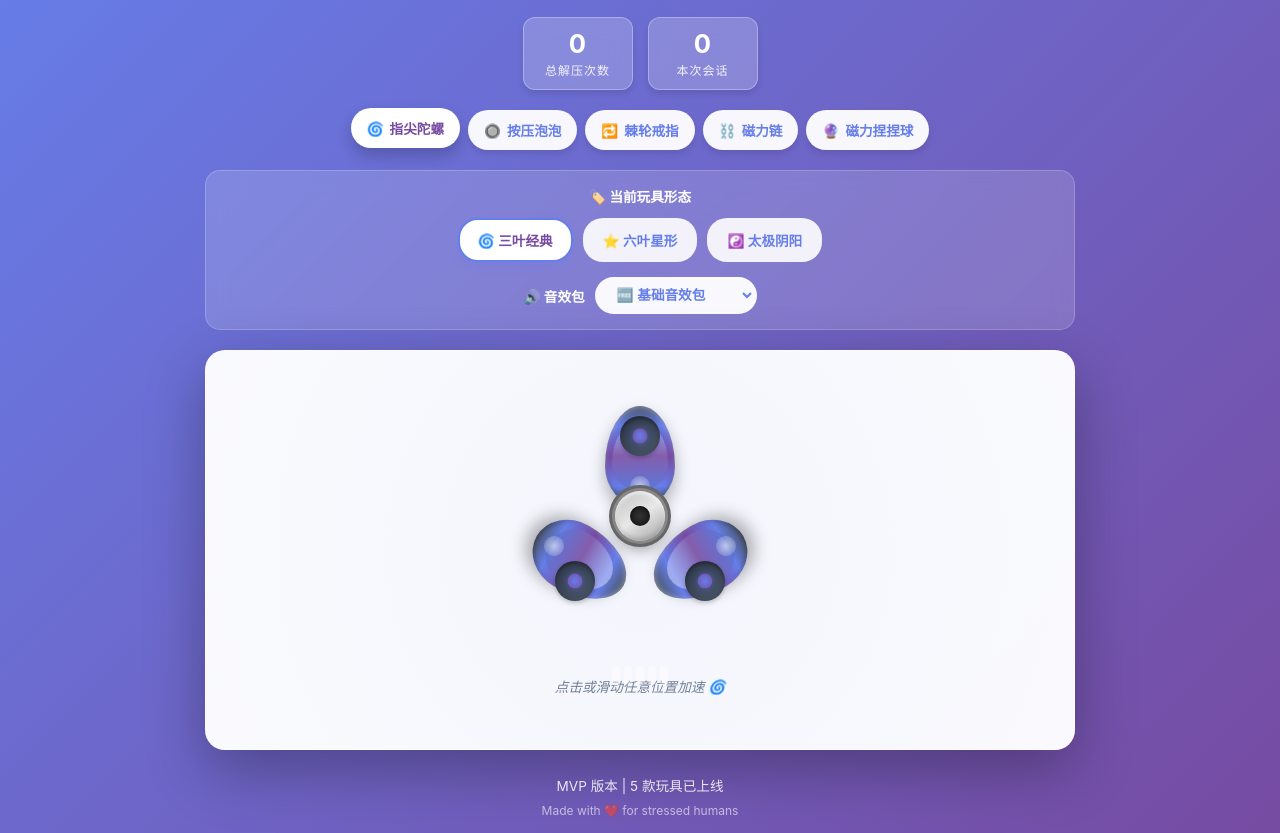
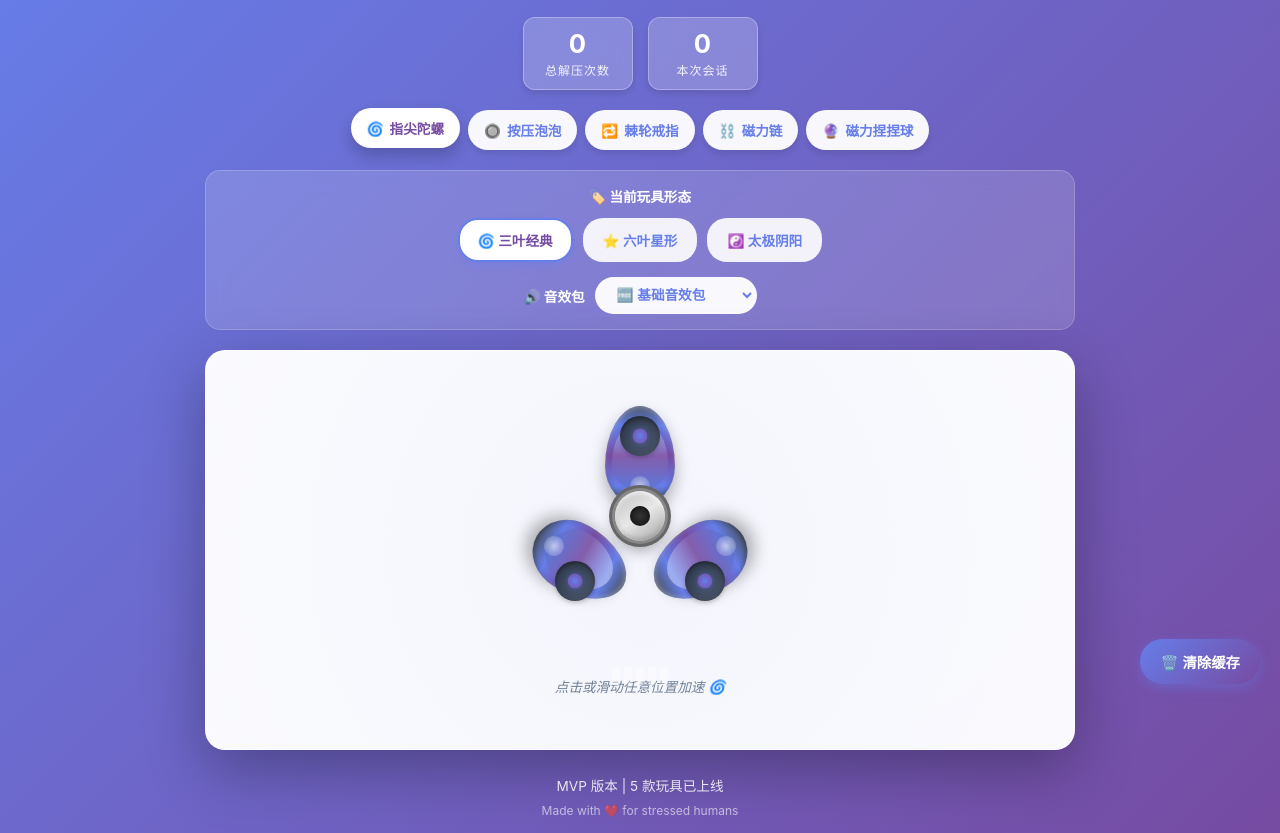
Before and after one commit to liluyuan1117-cmd/edc-game, a plain HTML site: page index.html in a window 1280 px wide. Shown: the part 96-929 px from the top of the page. Drawn offline with Linux system fonts and the light colour scheme.

Commit message:
✨ 添加一键清除缓存按钮
- 页面右下角添加清除缓存按钮
- 点击自动清除 localStorage + sessionStorage
- 自动刷新页面
- 解决形态显示问题

```diff
--- a/css/style.css
+++ b/css/style.css
@@ -1371,6 +1371,33 @@ body {
     text-decoration: underline;
 }
 
+/* ========== 清除缓存按钮 ========== */
+.clear-cache-btn {
+    position: fixed;
+    bottom: 20px;
+    right: 20px;
+    padding: 12px 20px;
+    background: linear-gradient(135deg, #667eea, #764ba2);
+    color: white;
+    border: none;
+    border-radius: 25px;
+    font-size: 0.9rem;
+    font-weight: 600;
+    cursor: pointer;
+    box-shadow: 0 4px 12px rgba(102, 126, 234, 0.4);
+    transition: all 0.3s;
+    z-index: 3000;
+}
+
+.clear-cache-btn:hover {
+    transform: translateY(-2px);
+    box-shadow: 0 6px 16px rgba(102, 126, 234, 0.5);
+}
+
+.clear-cache-btn:active {
+    transform: translateY(0);
+}
+
 /* ========== 响应式 ========== */
 @media (max-width: 600px) {
     .header h1 { font-size: 1.6rem; }
--- a/index.html
+++ b/index.html
@@ -166,6 +166,11 @@
                 Made with ❤️ for stressed humans
             </p>
         </footer>
+
+        <!-- 清除缓存按钮 -->
+        <button class="clear-cache-btn" onclick="clearAllCache()" title="清除缓存并刷新">
+            🗑️ 清除缓存
+        </button>
     </div>
 
     <script src="js/main.js?v=2026042400"></script>
--- a/js/main.js
+++ b/js/main.js
@@ -1544,5 +1544,13 @@ document.addEventListener('DOMContentLoaded', () => {
     document.body.addEventListener('click', () => audioContext.init(), { once: true });
 });
 
+// 清除所有缓存并刷新
+function clearAllCache() {
+    localStorage.clear();
+    sessionStorage.clear();
+    alert('✅ 缓存已清除！页面将刷新，捏捏球应该有 6 种形态了！');
+    location.reload();
+}
+
 // 页面关闭前保存
 window.addEventListener('beforeunload', saveState);
```
